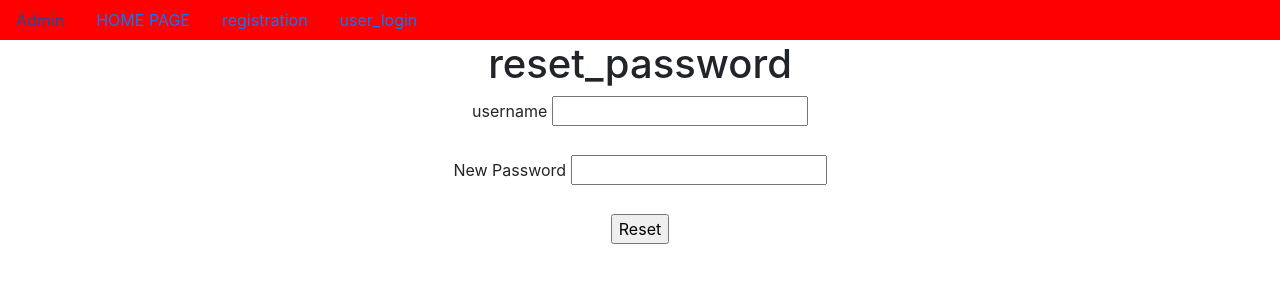
After one commit to harshadvali11/register_sendingmail, a Django app: page /reset_password/ in a window 1280 px wide. The commit adds this page. Shown: the top 300 px of the page. Run offline with Django 4.2, Linux system fonts and the light colour scheme.

Commit message:
first commit

```diff
--- a/app/views.py
+++ b/app/views.py
@@ -5,6 +5,7 @@ from django.core.mail import send_mail
 from django.contrib.auth import authenticate,login,logout
 from django.contrib.auth.decorators import login_required
 from django.urls import reverse
+from app.models import *
 # Create your views here.
 def home(request):
     if request.session.get('username'):
@@ -53,3 +54,34 @@ def user_login(request):
 def user_logout(request):
     logout(request)
     return HttpResponseRedirect(reverse('home'))
+
+
+@login_required
+def display_profile(request):
+    username=request.session.get('username')
+    UO=User.objects.get(username=username)
+    PO=Profile.objects.get(user=UO)
+    d={'UO':UO,'PO':PO}
+    return render(request,'display_profile.html',d)
+
+@login_required
+def change_password(request):
+    if request.method=='POST':
+        username=request.session.get('username')
+        UO=User.objects.get(username=username)
+        pw=request.POST['password']
+        UO.set_password(pw)
+        UO.save()
+        return HttpResponse('CHanged successfully')
+    return render(request,'change_password.html')
+
+
+def reset_password(request):
+    if request.method=="POST":
+        un=request.POST['username']
+        pw=request.POST['password']
+        UO=User.objects.get(username=un)
+        UO.set_password(pw)
+        UO.save()
+        return HttpResponse('Reset is suucessfull')
+    return render(request,'reset_password.html')
--- a/project25/urls.py
+++ b/project25/urls.py
@@ -24,6 +24,8 @@ urlpatterns = [
     path('registration/',registration,name='registration'),
     path('user_login/',user_login,name='user_login'),
     path('user_logout/',user_logout,name='user_logout'),
-
+    path('display_profile/',display_profile,name='display_profile'),
+    path('change_password/',change_password,name='change_password'),
+    path('reset_password/',reset_password,name='reset_password'),
 
 ]+static(settings.MEDIA_URL,document_root=settings.MEDIA_ROOT)
--- a/templates/dummy.html
+++ b/templates/dummy.html
@@ -19,8 +19,10 @@
     <a href="{% url 'registration' %}" class="nav-link">registration</a>
   {% if user.is_authenticated %}
     <a href="{% url 'user_logout' %}" class="nav-link">user_logout</a>
+    <a href="{% url 'display_profile' %}" class="nav-link">display_profile</a>
+    <a href="{% url 'change_password' %}" class="nav-link">change_password</a>
 
-  {% else %}
+    {% else %}
     <a href="{% url 'user_login' %}" class="nav-link">user_login</a>
   {% endif %}
   </nav>
--- /dev/null
+++ b/templates/reset_password.html
@@ -0,0 +1,28 @@
+
+{% extends 'dummy.html' %}
+
+
+{% block title %}
+    <title>HOME page</title>
+{% endblock %}
+
+{% block body_block %}
+    <h1>reset_password</h1>
+    <form method="POST">
+        {% csrf_token %}
+        <label for="username">username</label>
+        <input type="text" name="username" id="username">
+        <br>
+        <br>
+        <label for="password">New Password</label>
+        <input type="password" name="password" id="password">
+        <br>
+        <br>
+        <input type="submit" value="Reset" class="Danger">
+
+
+
+
+    </form>
+
+{% endblock %}
--- a/templates/user_login.html
+++ b/templates/user_login.html
@@ -18,5 +18,6 @@
 
         <input type="submit" value="LogIN" class="btn btn-success">
     </form>
+    <a href="{% url 'reset_password' %}">reset_password</a>
 
 {% endblock %}
```
Also changed, not shown: templates/change_password.html (added, +22 -0 lines), templates/display_profile.html (added, +17 -0 lines), db.sqlite3.
